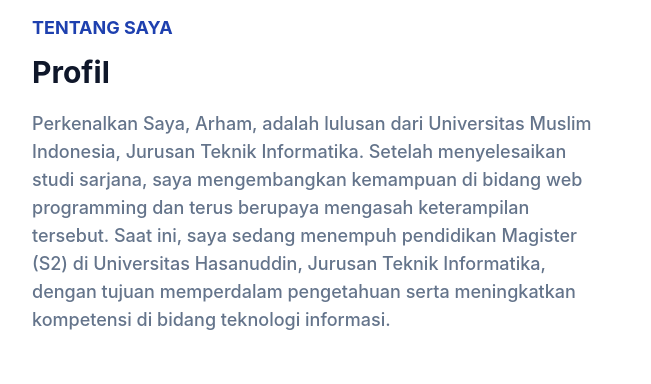
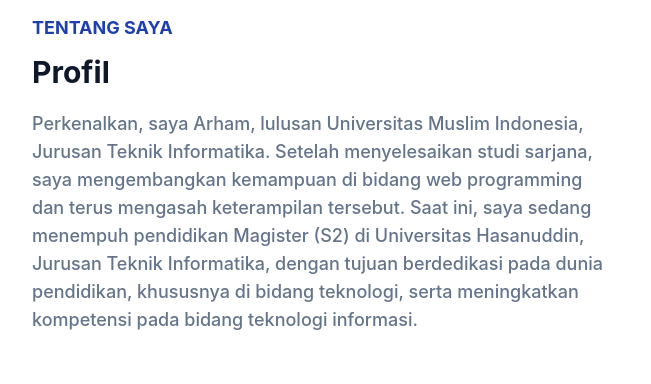
Before and after one commit to arhammnn/portfolio, a website: page index.html in a window 1280 px wide. Shown: the part 759-1143 px from the top of the page, 0-651 px from the left. Drawn offline with Linux system fonts and the light colour scheme.

Commit message:
mengubah kata

```diff
--- a/index.html
+++ b/index.html
@@ -133,7 +133,7 @@
             <h4 class="font-bold uppercase text-primary text-lg mb-3">Tentang Saya</h4>
             <h3 class="font-bold text-dark text-3xl mb-5 max-w-md lg:text-3xl dark:text-white">Profil</h3>
             <p class="font-medium text-secondary max-w-xl lg:text-lg text-justify">
-              Perkenalkan Saya, Arham, adalah lulusan dari Universitas Muslim Indonesia, Jurusan Teknik Informatika. Setelah menyelesaikan studi sarjana, saya mengembangkan kemampuan di bidang web programming dan terus berupaya mengasah keterampilan tersebut. Saat ini, saya sedang menempuh pendidikan Magister (S2) di Universitas Hasanuddin, Jurusan Teknik Informatika, dengan tujuan memperdalam pengetahuan serta meningkatkan kompetensi di bidang teknologi informasi.
+              Perkenalkan, saya Arham, lulusan Universitas Muslim Indonesia, Jurusan Teknik Informatika. Setelah menyelesaikan studi sarjana, saya mengembangkan kemampuan di bidang web programming dan terus mengasah keterampilan tersebut. Saat ini, saya sedang menempuh pendidikan Magister (S2) di Universitas Hasanuddin, Jurusan Teknik Informatika, dengan tujuan berdedikasi pada dunia pendidikan, khususnya di bidang teknologi, serta meningkatkan kompetensi pada bidang teknologi informasi.
             </p>
         </div>
               <div class="w-full px-4 lg:w-1/2">
```
